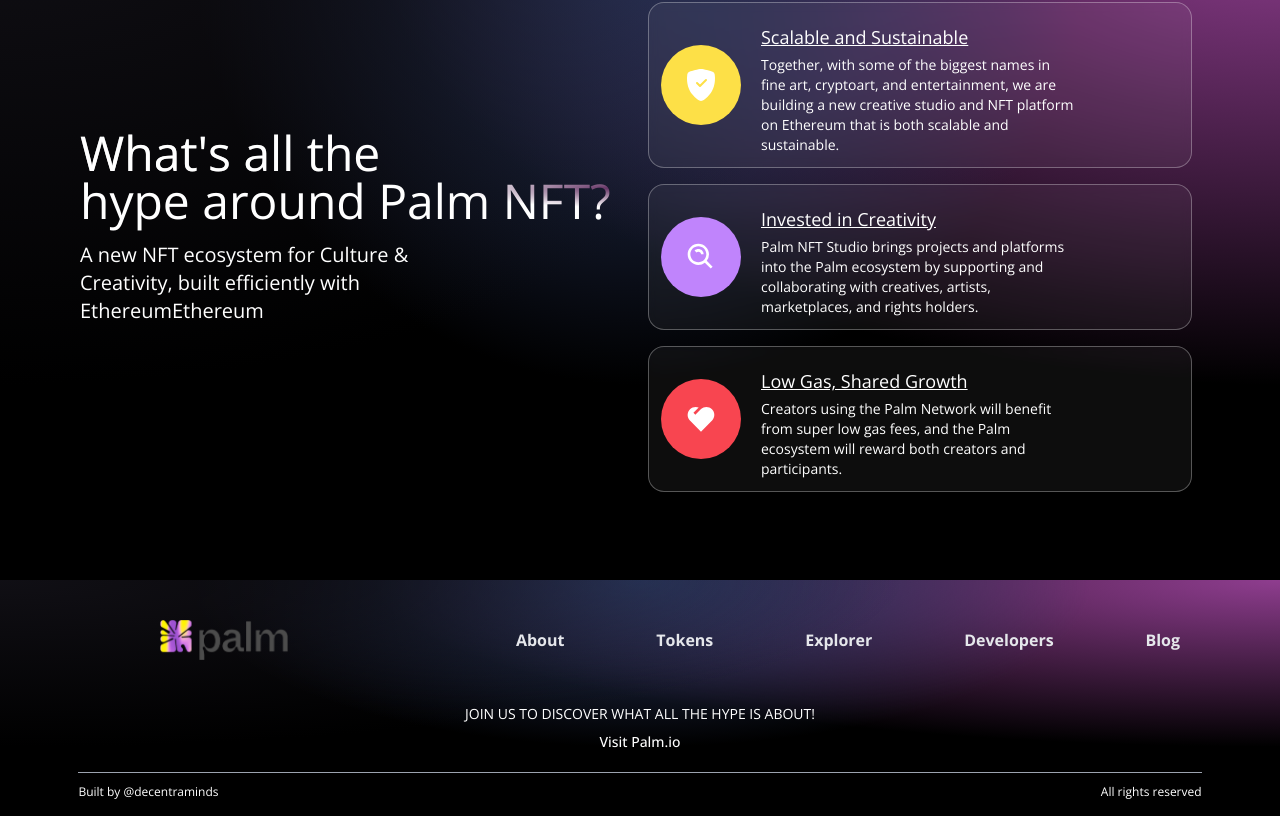
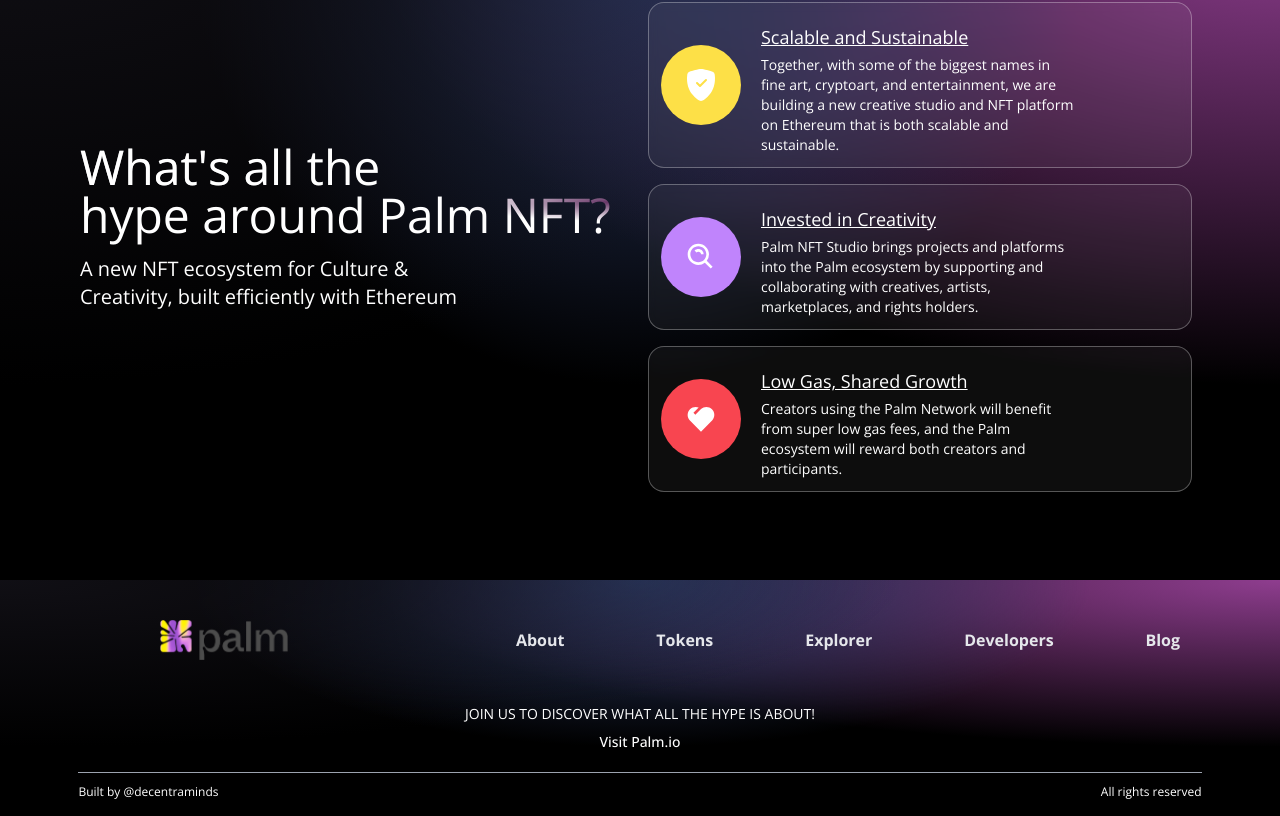
Before and after one commit to DecentraMindsCoin/palmNFT-test, a React (Vite) app in the folder client/: page / in a window 1280 px wide. Shown: the part 1139-1955 px from the top of the page. Built offline with nearby package versions, Linux system fonts and the light colour scheme; no server answers.

Commit message:
remove spelling error in paragraph text ie. Ethereum

```diff
--- a/client/src/components/Services.jsx
+++ b/client/src/components/Services.jsx
@@ -28,7 +28,7 @@
           hype around Palm NFT?
         </h1>
         <p className="text-left my-2 text-white font-light md:w-9/12 w-11/12 text-xl">
-        A new NFT ecosystem for Culture & Creativity, built efficiently with EthereumEthereum
+        A new NFT ecosystem for Culture & Creativity, built efficiently with Ethereum
         </p>
       </div>
 
```
